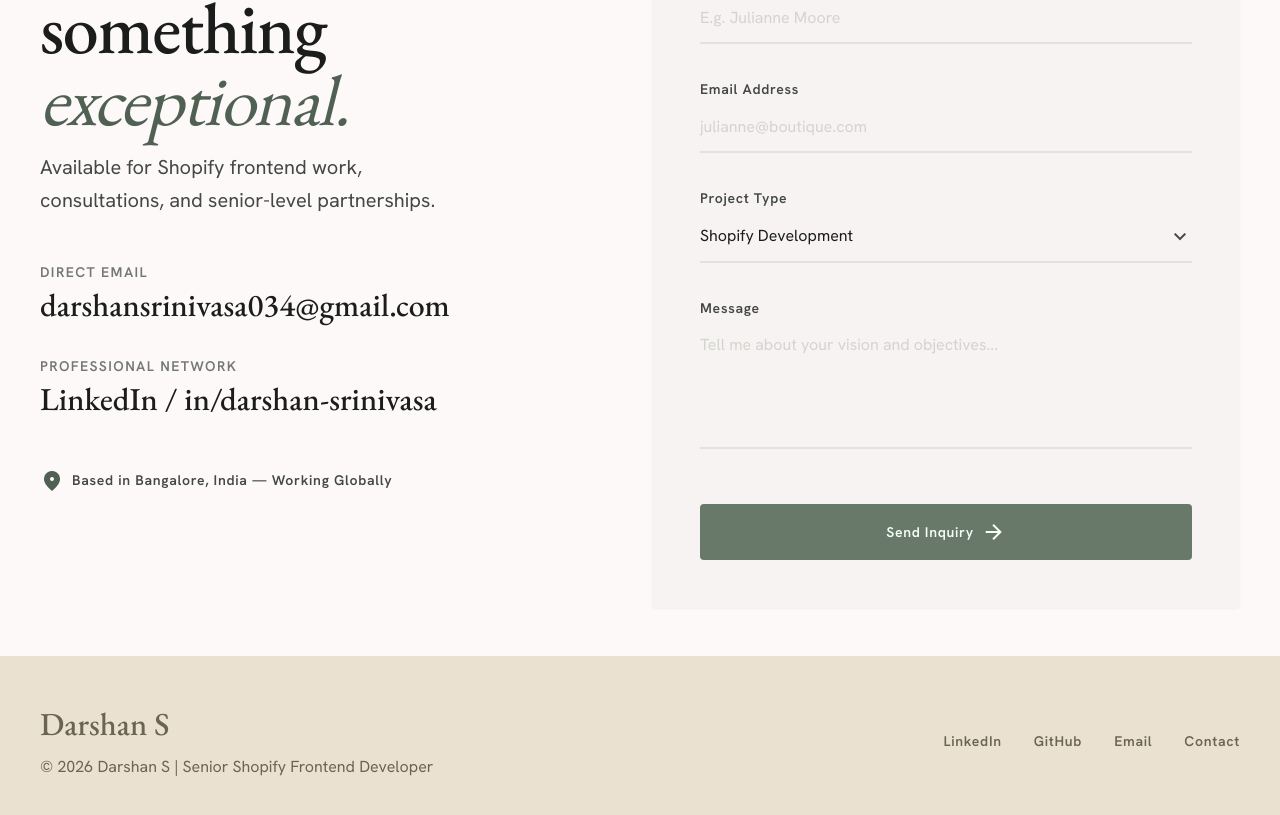
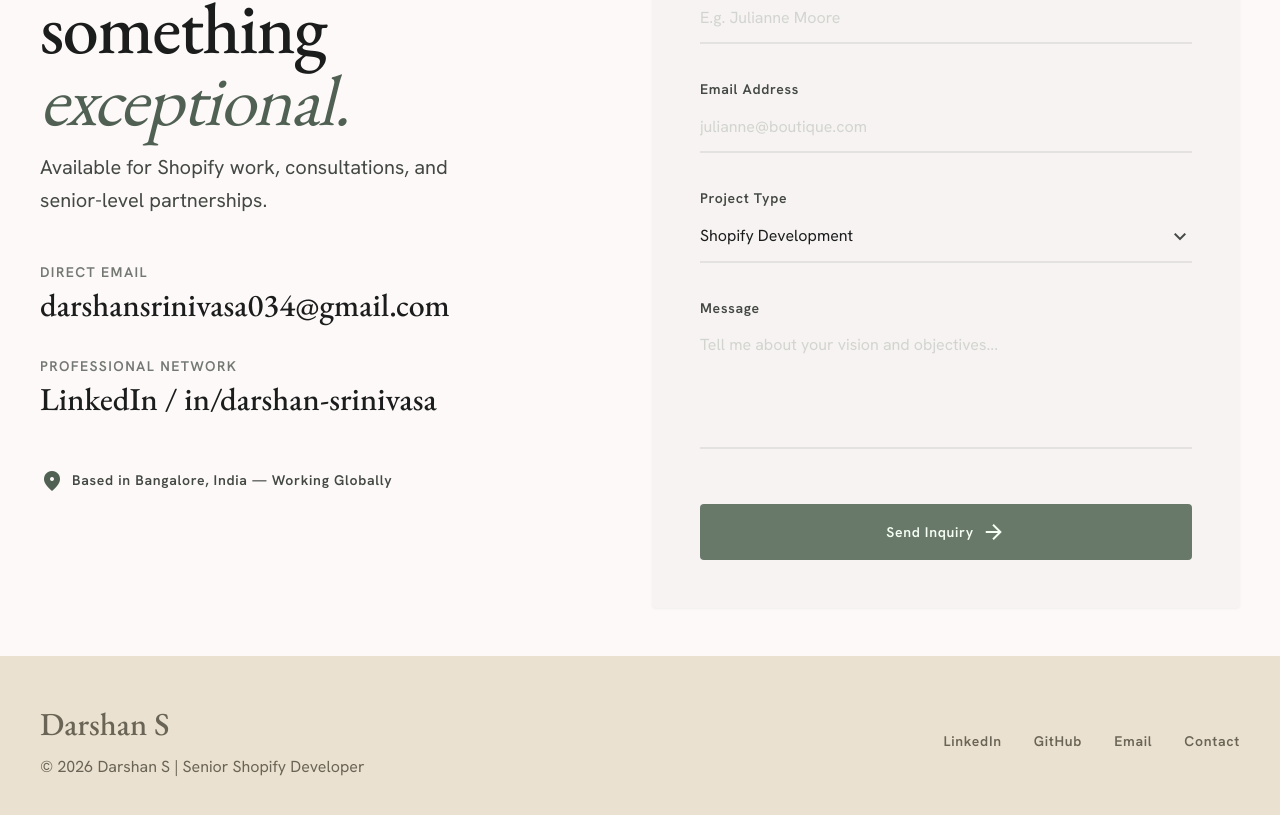
Before and after one commit to darshansrinivasa/darshansrinivasa-portfolio, a Next.js app: page /contact in a window 1280 px wide. Shown: the part 209-1024 px from the top of the page. Built offline with nearby package versions, Linux system fonts and the light colour scheme.

Commit message:
[UPDATE]: Refactor site content and titles for consistency

```diff
--- a/src/app/layout.tsx
+++ b/src/app/layout.tsx
@@ -1,15 +1,15 @@
 import type { Metadata } from "next";
 import { SiteShell } from "@/components/layout/SiteShell";
+import { site } from "@/content/site";
 import { fontVariables } from "@/lib/fonts";
 import "./globals.css";
 
 export const metadata: Metadata = {
   title: {
-    default: "Darshan S | Senior Shopify Frontend Developer",
+    default: `Darshan S | ${site.title}`,
     template: "%s | Darshan S",
   },
-  description:
-    "Shopify Frontend Developer building fast, conversion-focused storefronts for D2C & Shopify Plus brands.",
+  description: site.tagline,
 };
 
 export default function RootLayout({
--- a/src/content/about.ts
+++ b/src/content/about.ts
@@ -17,10 +17,10 @@ export type EducationEntry = {
 
 export const aboutPage = {
   title: "Building high-performance Shopify storefronts with care.",
-  bio: "I'm a Shopify frontend developer with 3.5+ years building high-performance storefronts for D2C and Shopify Plus brands across fashion, skincare, and wellness. I specialize in Shopify Functions, Checkout Extensions, and scalable section-based theme architecture — turning Figma designs into fast, conversion-focused, mobile-first experiences. I've led component library builds that tripled delivery speed and fixed a critical checkout bug that saved a live brand ~₹4L in 6 hours. I care about clean code, pixel-perfect execution, and shipping fast without cutting corners on quality.",
+  bio: "I'm a senior Shopify developer with 3.5+ years building high-performance storefronts for D2C and Shopify Plus brands across fashion, skincare, and wellness. I specialize in Shopify Functions, Checkout Extensions, and scalable section-based theme architecture — turning Figma designs into fast, conversion-focused, mobile-first experiences. I've led component library builds that tripled delivery speed and fixed a critical checkout bug that saved a live brand ~₹4L in 6 hours. I care about clean code, pixel-perfect execution, and shipping fast without cutting corners on quality.",
   timelineTitle: "The Journey",
   timelineSubtitle:
-    "Full-time agency roles alongside selective freelance Shopify frontend work for D2C brands.",
+    "Full-time agency roles alongside selective freelance Shopify work for D2C brands.",
   educationTitle: "Academic Foundation",
   educationDegreeLabel: "Degree",
   cta: {
--- a/src/content/contact.ts
+++ b/src/content/contact.ts
@@ -23,7 +23,7 @@ export const contactPage = {
     errorMessage:
       "Something went wrong while sending your message. Please try again or email me directly.",
   },
-  imageCaption: "Available for Shopify frontend partnerships",
+  imageCaption: "Available for Shopify partnerships",
   links: [
     {
       id: "email",
@@ -62,4 +62,4 @@ export const contactPage = {
 } as const;
 
 export const contactMetadataDescription =
-  "Contact Darshan S — email, LinkedIn, GitHub, and resume download for Shopify frontend work and consultations.";
+  "Contact Darshan S — email, LinkedIn, GitHub, and resume download for Shopify work and consultations.";
--- a/src/content/home.ts
+++ b/src/content/home.ts
@@ -14,7 +14,7 @@ export type HomeService = {
 
 export const homeHero = {
   eyebrow: site.title,
-  headlineBefore: "Shopify Frontend Developer building fast,",
+  headlineBefore: "Shopify Developer building fast,",
   headlineEmphasis: "conversion-focused",
   headlineAfter: "storefronts for D2C & Shopify Plus brands",
   subheadline:
@@ -82,7 +82,7 @@ export const homeFeatured = {
 
 export const homeCta = {
   title: "Let's craft something exceptional.",
-  description: "Available for Shopify frontend work, consultations, and senior-level partnerships.",
+  description: "Available for Shopify work, consultations, and senior-level partnerships.",
   buttonLabel: "Get in Touch",
   href: "/contact",
 } as const;
--- a/src/content/site.ts
+++ b/src/content/site.ts
@@ -1,8 +1,8 @@
 export const site = {
   name: "Darshan S",
-  title: "Senior Shopify Frontend Developer",
+  title: "Senior Shopify Developer",
   tagline:
-    "Shopify Frontend Developer building fast, conversion-focused storefronts for D2C & Shopify Plus brands",
+    "Senior Shopify Developer building fast, conversion-focused storefronts for D2C & Shopify Plus brands",
   email: "darshansrinivasa034@gmail.com",
   linkedIn: {
     label: "LinkedIn",
@@ -17,5 +17,5 @@ export const site = {
     label: "Download Resume",
     href: "/resume.pdf",
   },
-  copyright: `© ${new Date().getFullYear()} Darshan S | Senior Shopify Frontend Developer`,
+  copyright: `© ${new Date().getFullYear()} Darshan S | Senior Shopify Developer`,
 } as const;
```
